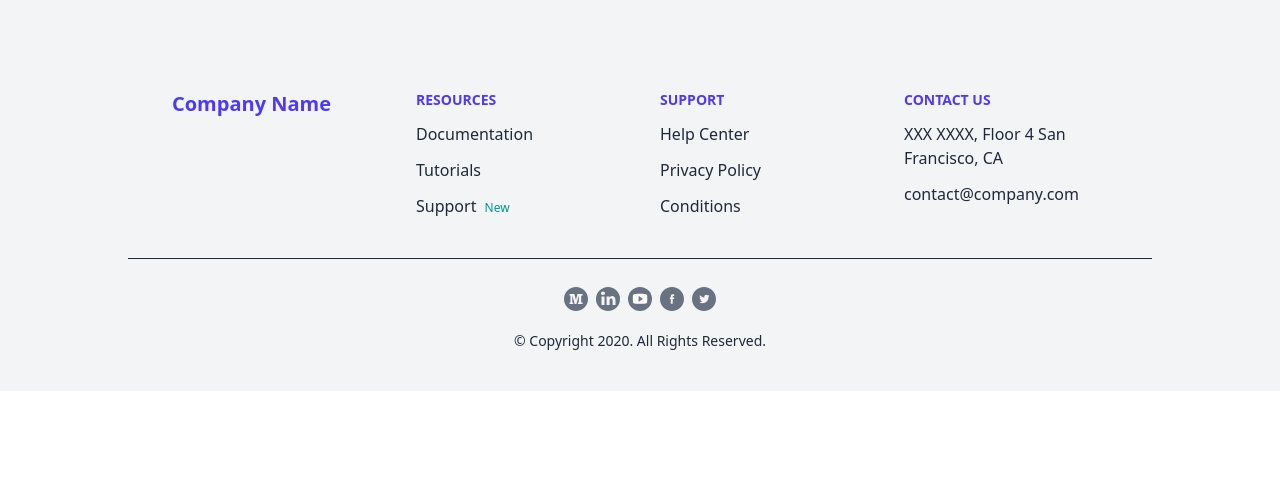
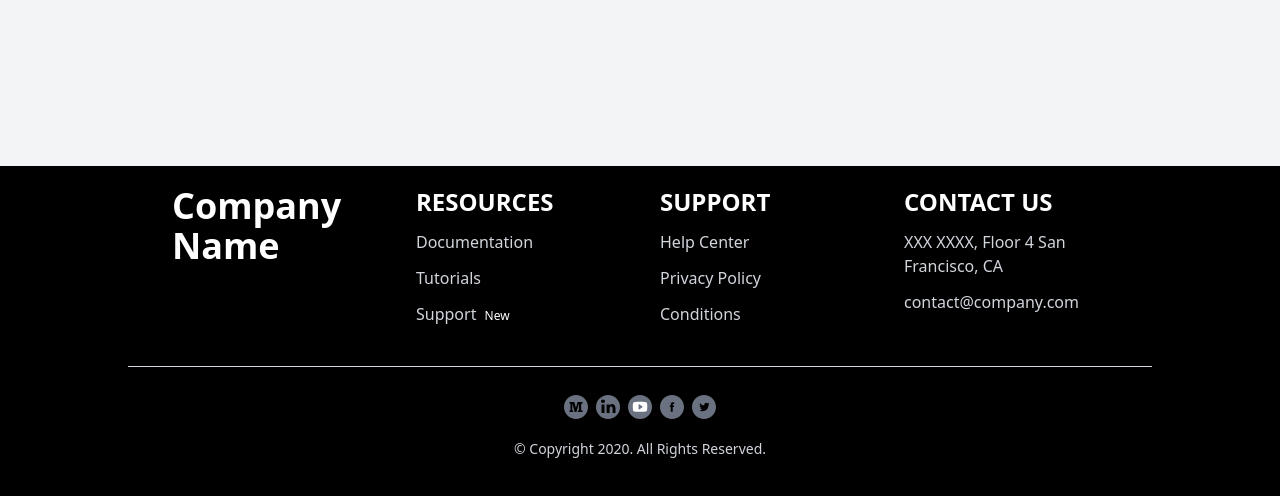
Before and after one commit to tanzil8/E-commerce-UI-, a React (Vite) app: page / in a window 1280 px wide. Shown: the part 3275-3771 px from the top of the page. Before the commit the page ends 3666 px from the top, so only its background shows below. Built offline with nearby package versions, Linux system fonts and the light colour scheme; no server answers.

Commit message:
biling details page comp

```diff
--- a/src/App.jsx
+++ b/src/App.jsx
@@ -12,7 +12,7 @@ const App = () => {
 
         <Route path="/" element={<Home />} />
         <Route path="/cart" element={<div className='bg-gray-100'><Cart/></div>} />
-        <Route path="/billingdetail" element={<BillingDetailsPage/>} />
+        <Route path="/billingdetail" element={<div className='bg-gray-100'><BillingDetailsPage/></div>} />
 
       </Routes>
     </BrowserRouter>
--- a/src/component/Navbar.jsx
+++ b/src/component/Navbar.jsx
@@ -174,9 +174,9 @@ const Navbar = () => {
                   </a>
                 </li>
                 <li>
-                  <a className="relative after:block after:w-0 after:h-[2px] after:bg-black after:transition-all after:duration-300 hover:after:w-full" href="#">
-                    Catagory
-                  </a>
+                  <Link to="/billingdetail" className="relative after:block after:w-0 after:h-[2px] after:bg-black after:transition-all after:duration-300 hover:after:w-full" href="#">
+                    Biling Details
+                  </Link>
                 </li>
                 <li>
                   <a className="relative after:block after:w-0 after:h-[2px] after:bg-black after:transition-all after:duration-300 hover:after:w-full" href="#">
--- a/src/component/footer.jsx
+++ b/src/component/footer.jsx
@@ -3,63 +3,63 @@ import React from 'react'
 const Footer = () => {
   return (
     <>
-    <div className="bg-gray-100">
-      <div className="max-w-screen-lg px-4 sm:px-6 text-gray-800 sm:grid md:grid-cols-4 sm:grid-cols-2 mx-auto">
+    <div className="bg-black mt-24">
+      <div className="max-w-screen-lg px-4 sm:px-6 text-gray-300 sm:grid md:grid-cols-4 sm:grid-cols-2 mx-auto">
         <div className="p-5">
-          <h3 className="font-bold text-xl text-indigo-600">Company Name</h3>
+          <h3 className="font-extrabold text-4xl text-white">Company Name</h3>
         </div>
         <div className="p-5">
-          <div className="text-sm uppercase text-indigo-600 font-bold">
+          <div className="text-2xl  uppercase text-white font-bold">
             Resources
           </div>
-          <a className="my-3 block" href="/#">
-            Documentation <span className="text-teal-600 text-xs p-1" />
+          <a className="text-1xl my-3 block" href="/#">
+            Documentation <span className="text-white text-xs p-1" />
           </a>
-          <a className="my-3 block" href="/#">
-            Tutorials <span className="text-teal-600 text-xs p-1" />
+          <a className="text-1xl my-3 block" href="/#">
+            Tutorials <span className="text-white text-xs p-1" />
           </a>
-          <a className="my-3 block" href="/#">
-            Support <span className="text-teal-600 text-xs p-1">New</span>
+          <a className="text-1xl my-3 block" href="/#">
+            Support <span className="text-white text-xs p-1">New</span>
           </a>
         </div>
         <div className="p-5">
-          <div className="text-sm uppercase text-indigo-600 font-bold">
+          <div className="text-2xl uppercase text-white font-bold ">
             Support
           </div>
-          <a className="my-3 block" href="/#">
-            Help Center <span className="text-teal-600 text-xs p-1" />
+          <a className="text-1xl my-3 block" href="/#">
+            Help Center <span className="text-white text-xs p-1" />
           </a>
-          <a className="my-3 block" href="/#">
-            Privacy Policy <span className="text-teal-600 text-xs p-1" />
+          <a className="text-1xl my-3 block" href="/#">
+            Privacy Policy <span className="text-white text-xs p-1" />
           </a>
-          <a className="my-3 block" href="/#">
-            Conditions <span className="text-teal-600 text-xs p-1" />
+          <a className="text-1xl my-3 block" href="/#">
+            Conditions <span className="text-white text-xs p-1" />
           </a>
         </div>
         <div className="p-5">
-          <div className="text-sm uppercase text-indigo-600 font-bold">
+          <div className="text-2xl uppercase text-white font-bold">
             Contact us
           </div>
-          <a className="my-3 block" href="/#">
+          <a className="text-1xl  my-3 block" href="/#">
             XXX XXXX, Floor 4 San Francisco, CA
-            <span className="text-teal-600 text-xs p-1" />
+            <span className="text-white text-xs p-1" />
           </a>
-          <a className="my-3 block" href="/#">
+          <a className="text-1xl my-3 block" href="/#">
             contact@company.com
-            <span className="text-teal-600 text-xs p-1" />
+            <span className="text-white text-xs p-1" />
           </a>
         </div>
       </div>
     </div>
-    <div className="bg-gray-100 pt-2">
+    <div className="bg-black pt-2">
       <div
-        className="flex pb-5 px-3 m-auto pt-5 border-t text-gray-800 text-sm flex-col
+        className="flex pb-5 px-3 m-auto pt-5 border-t text-gray-300 text-sm flex-col
   max-w-screen-lg items-center"
       >
         <div className="md:flex-auto md:flex-row-reverse mt-2 flex-row flex">
           <a href="/#" className="w-6 mx-1">
             <svg
-              className="fill-current cursor-pointer text-gray-500 hover:text-indigo-600"
+              className="fill-current cursor-pointer text-gray-500 hover:text-white"
               width="100%"
               height="100%"
               viewBox="0 0 24 24"
@@ -96,7 +96,7 @@ const Footer = () => {
           </a>
           <a href="/#" className="w-6 mx-1">
             <svg
-              className="fill-current cursor-pointer text-gray-500 hover:text-indigo-600"
+              className="fill-current cursor-pointer text-gray-500 hover:text-white"
               width="100%"
               height="100%"
               viewBox="0 0 24 24"
@@ -124,7 +124,7 @@ const Footer = () => {
           </a>
           <a href="/#" className="w-6 mx-1">
             <svg
-              className="fill-current cursor-pointer text-gray-500 hover:text-indigo-600"
+              className="fill-current cursor-pointer text-gray-500 hover:text-white"
               width="100%"
               height="100%"
               viewBox="0 0 24 24"
@@ -165,7 +165,7 @@ const Footer = () => {
           </a>
           <a href="/#" className="w-6 mx-1">
             <svg
-              className="fill-current cursor-pointer text-gray-500 hover:text-indigo-600"
+              className="fill-current cursor-pointer text-gray-500 hover:text-white"
               width="100%"
               height="100%"
               viewBox="0 0 24 24"
@@ -202,7 +202,7 @@ const Footer = () => {
           </a>
           <a href="/#" className="w-6 mx-1">
             <svg
-              className="fill-current cursor-pointer text-gray-500 hover:text-indigo-600"
+              className="fill-current cursor-pointer text-gray-500 hover:text-white"
               width="100%"
               height="100%"
               viewBox="0 0 24 24"
```
Also changed, not shown: src/page/OrderDetail.jsx (+56 -13 lines).
